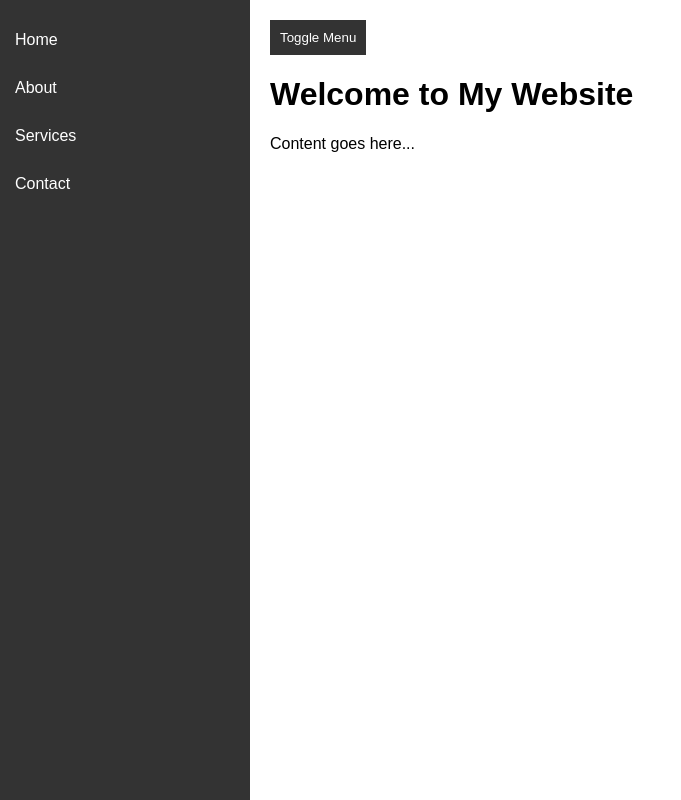
After one commit to NanodAaa/NanoWeb, a PHP site: page /test.php in a window 1280 px wide. The commit adds this page. Shown: the whole page, without its empty margins (0-681 px from the left). Run offline with PHP 8.4, Linux system fonts and the light colour scheme.

Commit message:
daily commit

```diff
--- /dev/null
+++ b/phps/test.php
@@ -0,0 +1,93 @@
+<!DOCTYPE html>
+<html>
+
+<head>
+    <title>Collapsible Sidebar Menu</title>
+    <style>
+        body {
+            font-family: Arial, sans-serif;
+            margin: 0;
+            padding: 0;
+            display: flex;
+        }
+
+        .sidebar {
+            width: 250px;
+            height: 100vh;
+            background-color: #333;
+            color: #fff;
+            transition: width 0.3s;
+            overflow: hidden;
+        }
+
+        .sidebar.collapsed {
+            width: 60px;
+        }
+
+        .sidebar ul {
+            list-style-type: none;
+            padding: 0;
+        }
+
+        .sidebar ul li {
+            padding: 15px;
+            text-align: left;
+        }
+
+        .sidebar ul li a {
+            color: #fff;
+            text-decoration: none;
+            display: block;
+        }
+
+        .sidebar ul li:hover {
+            background-color: #575757;
+        }
+
+        .content {
+            flex-grow: 1;
+            padding: 20px;
+        }
+
+        .toggle-btn {
+            background-color: #333;
+            color: #fff;
+            border: none;
+            padding: 10px;
+            cursor: pointer;
+        }
+    </style>
+    <?php
+    $menuItems = [
+        ["name" => "Home", "url" => "home.php"],
+        ["name" => "About", "url" => "about.php"],
+        ["name" => "Services", "url" => "services.php"],
+        ["name" => "Contact", "url" => "contact.php"]
+    ];
+    ?>
+
+</head>
+
+<body>
+    <div class="sidebar" id="sidebar">
+        <ul>
+            <?php foreach ($menuItems as $item): ?>
+                <li><a href="<?= $item['url'] ?>"><?= $item['name'] ?></a></li>
+            <?php endforeach; ?>
+        </ul>
+    </div>
+    <div class="content">
+        <button class="toggle-btn" onclick="toggleSidebar()">Toggle Menu</button>
+        <h1>Welcome to My Website</h1>
+        <p>Content goes here...</p>
+    </div>
+
+    <script>
+        function toggleSidebar() {
+            var sidebar = document.getElementById('sidebar');
+            sidebar.classList.toggle('collapsed');
+        }
+    </script>
+</body>
+
+</html>
```
Also changed, not shown: docs/管理员系统/管理员系统.md (+10 -10 lines), include/admin_terminal_header.js (added, +22 -0 lines), phps/admin/admin_terminal.php (added, +87 -0 lines), phps/index.php (+10 -7 lines), webview/css/admin_terminal.css (added, +61 -0 lines), webview/css/index.css (+32 -11 lines), webview/css/webview.css (+7 -16 lines), phps/admin/admin_site.php (deleted), 2 other files.
